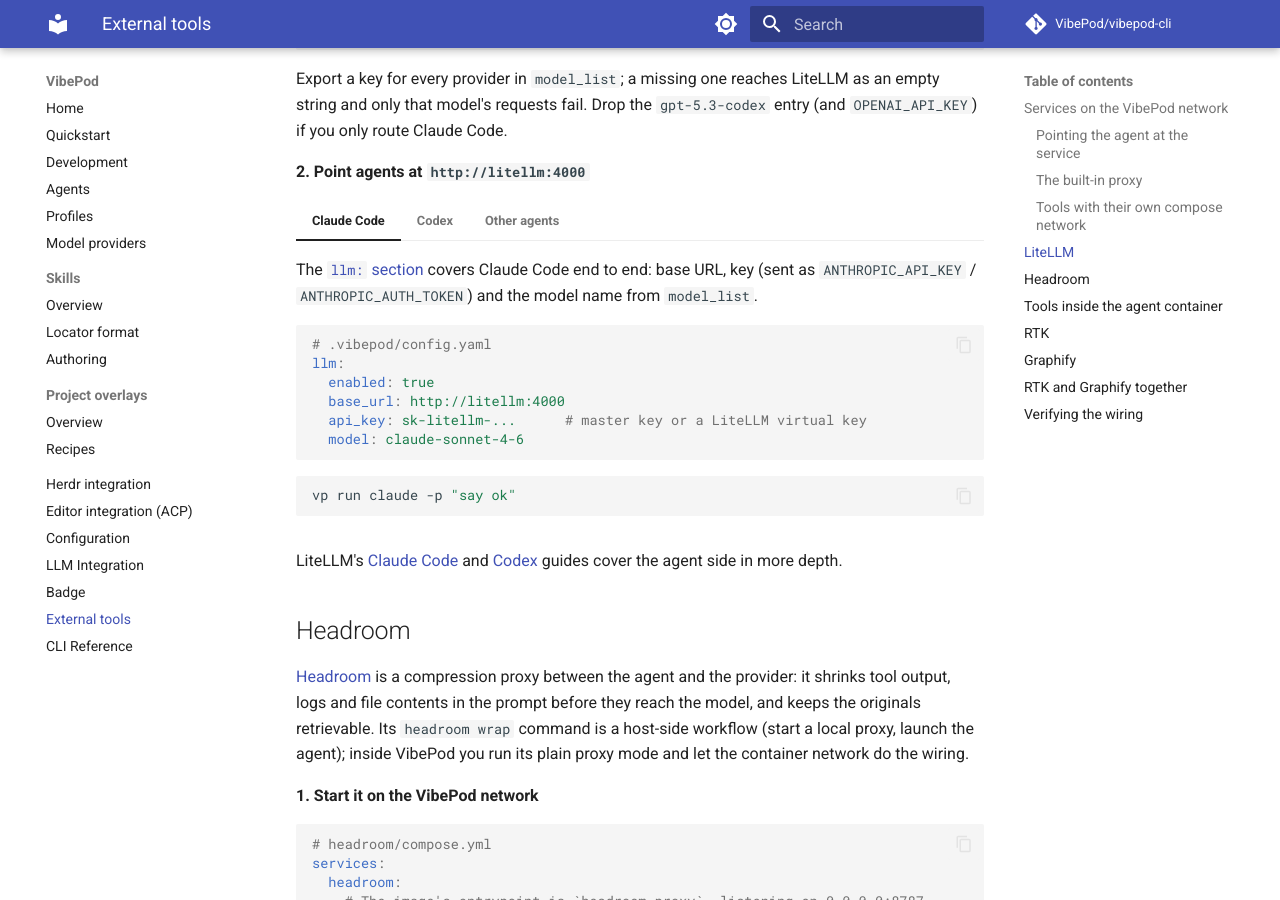
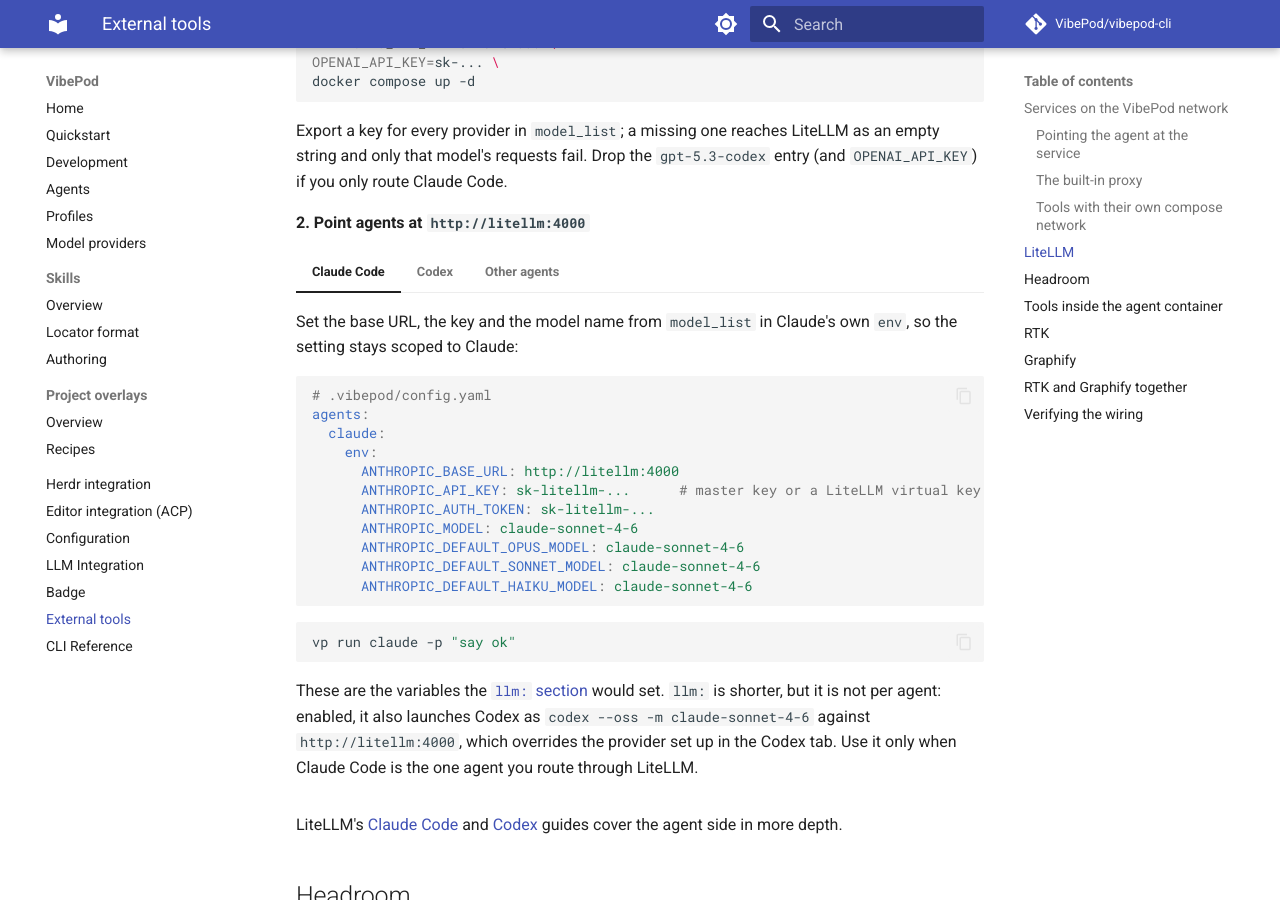
Before and after one commit to VibePod/vibepod-cli, an MkDocs documentation site: the page built from docs/integrations.md, in a window 1280 px wide and 900 px high, scrolled down 4172 px. Built offline with MkDocs 1.6.1 and Material for MkDocs 9.7.7, drawn with Linux system fonts in a browser that asks for light colours; comment, search, counter and statistics services are not loaded; some of the changed text lies outside the part shown.

Commit message:
Scope the Claude LiteLLM setup to Claude so it leaves Codex alone

````diff
--- a/docs/integrations.md
+++ b/docs/integrations.md
@@ -82,9 +82,11 @@
 ```
 
 For LLM gateways the [`llm:` section](llm.md) sets base URL, key and model
-for Claude Code in one place. Its Codex mapping passes only the base URL and
-model (Codex's `--oss` mode, no key), so authenticated gateways need Codex's
-own provider config as shown below.
+for Claude Code in one place. It has no per-agent scope: once enabled it is
+applied to every agent with an LLM mapping, and its Codex mapping passes only
+the base URL and model (Codex's `--oss` mode, no key). When Codex routes
+through an authenticated gateway with its own provider config, as shown
+below, leave `llm:` off and configure Claude through `agents.claude.env`.
 
 Some agents read endpoints from their own config files rather than the
 environment (Codex's `config.toml`, Pi's `models.json`, Tau's
@@ -208,22 +210,32 @@
 
 === "Claude Code"
 
-    The [`llm:` section](llm.md) covers Claude Code end to end: base URL, key
-    (sent as `ANTHROPIC_API_KEY` / `ANTHROPIC_AUTH_TOKEN`) and the model name
-    from `model_list`.
+    Set the base URL, the key and the model name from `model_list` in
+    Claude's own `env`, so the setting stays scoped to Claude:
 
     ```yaml
     # .vibepod/config.yaml
-    llm:
-      enabled: true
-      base_url: http://litellm:4000
-      api_key: sk-litellm-...      # master key or a LiteLLM virtual key
-      model: claude-sonnet-4-6
+    agents:
+      claude:
+        env:
+          ANTHROPIC_BASE_URL: http://litellm:4000
+          ANTHROPIC_API_KEY: sk-litellm-...      # master key or a LiteLLM virtual key
+          ANTHROPIC_AUTH_TOKEN: sk-litellm-...
+          ANTHROPIC_MODEL: claude-sonnet-4-6
+          ANTHROPIC_DEFAULT_OPUS_MODEL: claude-sonnet-4-6
+          ANTHROPIC_DEFAULT_SONNET_MODEL: claude-sonnet-4-6
+          ANTHROPIC_DEFAULT_HAIKU_MODEL: claude-sonnet-4-6
     ```
 
     ```bash
     vp run claude -p "say ok"
     ```
+
+    These are the variables the [`llm:` section](llm.md) would set. `llm:` is
+    shorter, but it is not per agent: enabled, it also launches Codex as
+    `codex --oss -m claude-sonnet-4-6` against `http://litellm:4000`, which
+    overrides the provider set up in the Codex tab. Use it only when Claude
+    Code is the one agent you route through LiteLLM.
 
 === "Codex"
 
````
